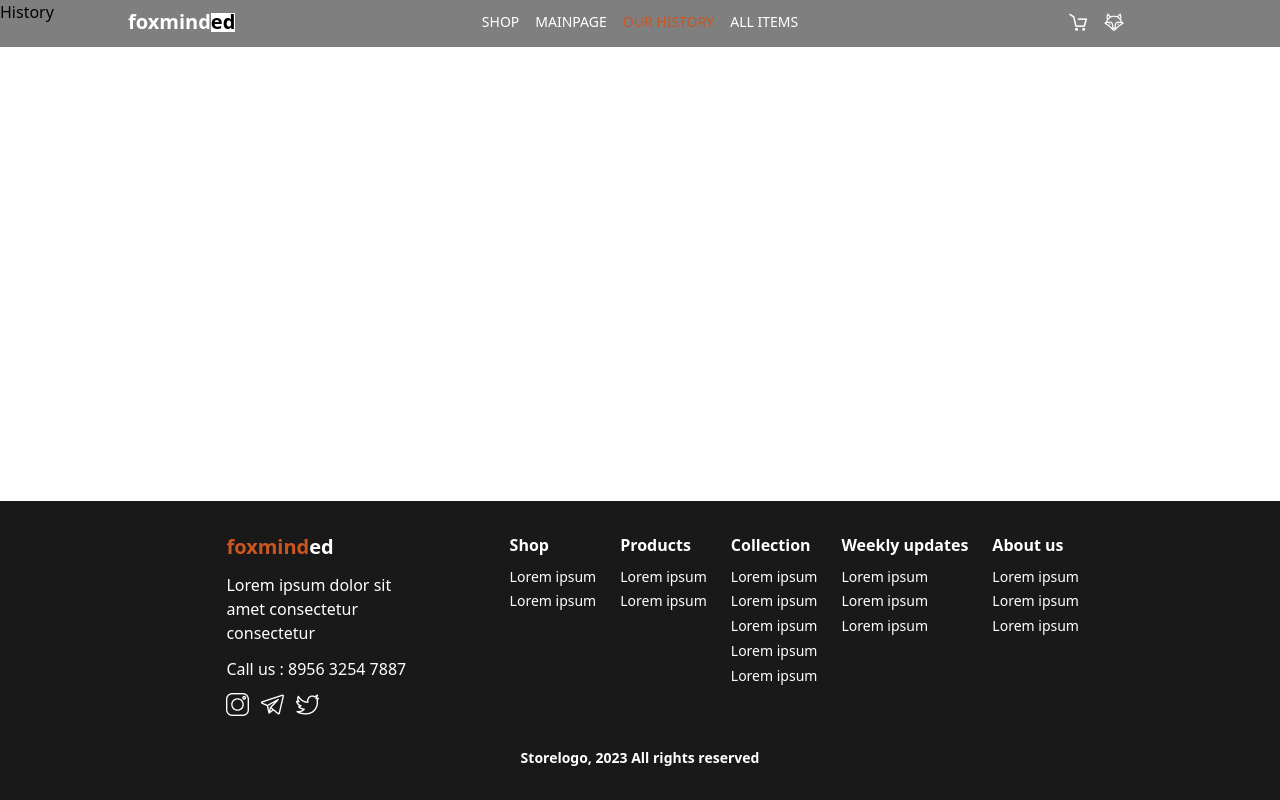
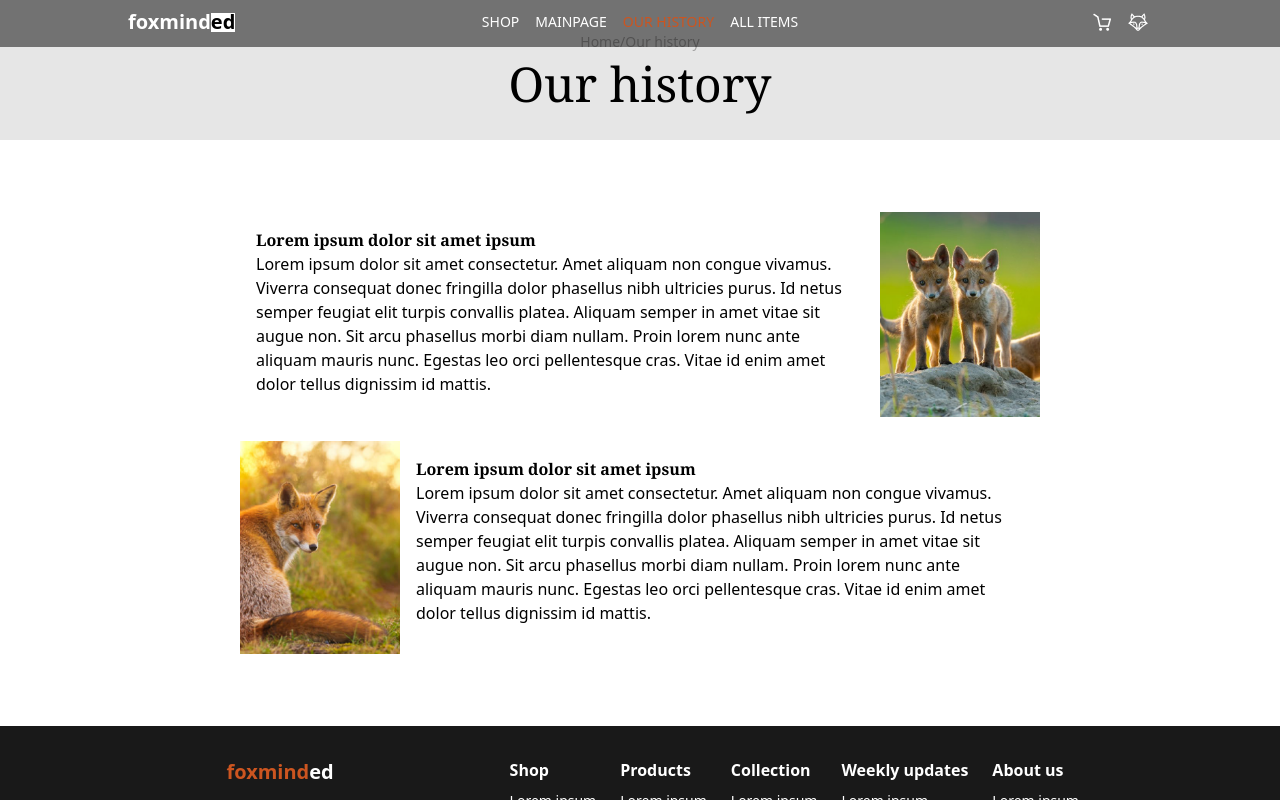
Before and after one commit to PohuliaiDanylo/Foxes-shop, a React (Vite) app: page /history in a window 1280 px wide. Built offline with nearby package versions, Linux system fonts and the light colour scheme.

Commit message:
done with a history page, added responsiveness for the history page to the header

```diff
--- a/src/components/header.tsx
+++ b/src/components/header.tsx
@@ -1,4 +1,25 @@
 import { CustomLink } from "./customLink";
+
+let header: HTMLElement | null = null;
+
+function responsiveness() {
+  const screenWidth = window.innerWidth;
+  const currentpage = window.location.pathname;
+  if (screenWidth >= 768 && currentpage === "/history") {
+    header?.classList.add("header-container-responsive");
+  } else {
+    header?.classList.remove("header-container-responsive");
+  }
+}
+
+window.addEventListener("load", () => {
+  header = document.querySelector(".header-container");
+  responsiveness();
+});
+
+window.addEventListener("click", responsiveness);
+
+window.addEventListener("resize", responsiveness);
 
 function Header() {
   function resposiveness() {
--- a/src/index.scss
+++ b/src/index.scss
@@ -7,6 +7,7 @@
 @import './scss/header.scss';
 @import './scss/footer.scss';
 @import './scss/pages/mainPage.scss';
+@import './scss/pages/historyPage.scss';
 
 .wrapper {
   position: relative;
--- a/src/pages/history.tsx
+++ b/src/pages/history.tsx
@@ -1,7 +1,43 @@
 function History() {
   return (
-    <div>
-      <h1>History</h1>
+    <div className="history__container flex flex-col gap-6 mb-6">
+      <div className="history__container__title p-2 pt-14 flex flex-col items-center gap-2">
+        <h2 className=" text-sm">Home/Our history</h2>
+        <h1 className=" text-5xl font-serif">Our history</h1>
+      </div>
+      <div className="history__container__cards flex flex-col gap-6">
+        <div className="history__container__cards__card">
+          <div className="history__container__cards__card__text">
+            <h1>Lorem ipsum dolor sit amet ipsum</h1>
+            <p>
+              Lorem ipsum dolor sit amet consectetur. Amet aliquam non congue
+              vivamus. Viverra consequat donec fringilla dolor phasellus nibh
+              ultricies purus. Id netus semper feugiat elit turpis convallis
+              platea. Aliquam semper in amet vitae sit augue non. Sit arcu
+              phasellus morbi diam nullam. Proin lorem nunc ante aliquam mauris
+              nunc. Egestas leo orci pellentesque cras. Vitae id enim amet dolor
+              tellus dignissim id mattis.
+            </p>
+          </div>
+          <img src="/assets/historyPage/img1.png" alt="" />
+        </div>
+
+        <div className="history__container__cards__card">
+          <div className="history__container__cards__card__text">
+            <h1>Lorem ipsum dolor sit amet ipsum</h1>
+            <p>
+              Lorem ipsum dolor sit amet consectetur. Amet aliquam non congue
+              vivamus. Viverra consequat donec fringilla dolor phasellus nibh
+              ultricies purus. Id netus semper feugiat elit turpis convallis
+              platea. Aliquam semper in amet vitae sit augue non. Sit arcu
+              phasellus morbi diam nullam. Proin lorem nunc ante aliquam mauris
+              nunc. Egestas leo orci pellentesque cras. Vitae id enim amet dolor
+              tellus dignissim id mattis.
+            </p>
+          </div>
+          <img src="/assets/historyPage/img2.png" alt="" />
+        </div>
+      </div>
     </div>
   );
 }
--- a/src/scss/header.scss
+++ b/src/scss/header.scss
@@ -99,7 +99,6 @@
     display: flex;
     flex-direction: row-reverse;
     justify-content: space-between;
-    padding-right: 10%;
 
     .header-container__menu-button {
       display: none;
@@ -108,12 +107,15 @@
     .header-container__mobile-responsive__company-name {
       display: none;
     }
+    .header-container__mobile-responsive {
+      padding-right: 10%;
+    }
 
     .header-container__navigation-menu {
-      padding: 8px;
       flex: 1;
       display: flex;
       flex-direction: row;
+      padding: 8px;
       padding-left: 10%;
       pointer-events: none;
 
@@ -138,4 +140,41 @@
       }
     }
   }
+
+  .header-container-responsive {
+    position: relative;
+    background: none;
+
+    .header-container__mobile-responsive {
+
+      .header-container__cart-and-fox-buttons {
+        background: $regular-color;
+        padding: 0.4rem 0.6rem;
+        border-radius: 1rem;
+      }
+    }
+
+    .header-container__navigation-menu {
+      padding: 14px;
+      padding-left: 10%;
+
+      .header-container__company-name {
+        color: $accent-color;
+
+        & > span {
+          color: $accent-color;
+
+          &::after {
+            display: none;
+          }
+        }
+      }
+
+      .header-container__navigation-menu__list {
+        .header-container__navigation-menu__list__element {
+          color: $regular-color;
+        }
+      }
+    }
+  }
 }
--- /dev/null
+++ b/src/scss/pages/historyPage.scss
@@ -0,0 +1,67 @@
+.history__container {
+
+  .history__container__title {
+    background: #E6E6E6;
+
+    & > h2 {
+      color: #A5A4A4;
+    }
+  }
+
+  .history__container__cards {
+
+    .history__container__cards__card {
+
+      .history__container__cards__card__text {
+        padding: 2%;
+
+        & > h1 {
+          font-weight: 700;
+          font-family: ui-serif, Georgia, Cambria, "Times New Roman", Times, serif;;
+        }
+      }
+
+      & > img {
+        max-width: 20rem;
+        width: 100%;
+        object-fit: contain;
+      }
+    }
+  }
+}
+
+@media (min-width: 768px) {
+
+  .history__container {
+
+    .history__container__title {
+      padding: 2rem 0;
+
+      & > h2 {
+        color: #A5A4A4;
+      }
+    }
+
+    .history__container__cards {
+      align-items: center;
+      margin: 3rem 12%;
+
+      .history__container__cards__card {
+        display: flex;
+        flex-direction: row;
+
+        .history__container__cards__card__text {
+          max-width: 40rem;
+        }
+
+        & > img {
+          max-width: 10rem;
+        }
+
+        &:nth-child(even) {
+          flex-direction: row-reverse;
+        }
+      }
+    }
+  }
+}
```
Also changed, not shown: public/assets/historyPage/img1.png (added), public/assets/historyPage/img2.png (added), src/scss/pages/mainPage.scss (line endings or trailing spaces).
